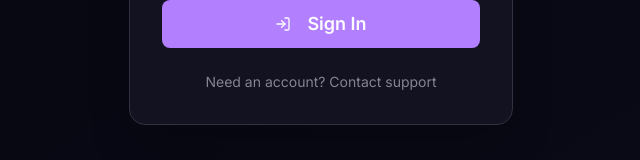
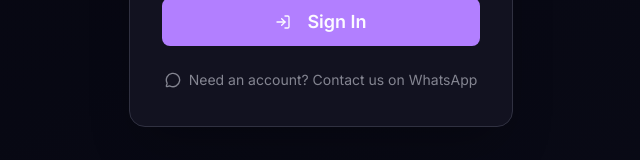
Before and after one commit to Sohaib-2/voice_cloner, a Next.js app: page /login in a window 1280 px wide. Shown: the part 508-668 px from the top of the page, without its empty margins (319-959 px from the left). Built offline with nearby package versions, Linux system fonts and the light colour scheme.

Commit message:
added wa number

```diff
--- a/app/login/page.tsx
+++ b/app/login/page.tsx
@@ -3,7 +3,7 @@
 import { useState } from "react";
 import { useRouter } from "next/navigation";
 import { Button } from "@/components/ui/button";
-import { Loader2, LogIn } from "lucide-react";
+import { Loader2, LogIn, MessageCircle } from "lucide-react";
 
 export default function LoginPage() {
   const router = useRouter();
@@ -117,8 +117,14 @@ export default function LoginPage() {
             </Button>
           </form>
 
-          <div className="mt-6 text-center text-sm text-muted-foreground">
-            Need an account? Contact support
+          <div className="mt-6 text-center">
+            <button
+              onClick={() => window.open('https://wa.me/447404409273?text=Hi,%20I%20need%20help%20with%20Voxxlyy%20account', '_blank')}
+              className="inline-flex items-center gap-2 text-sm text-muted-foreground hover:text-primary transition-colors"
+            >
+              <MessageCircle className="w-4 h-4" />
+              Need an account? Contact us on WhatsApp
+            </button>
           </div>
         </div>
       </div>
```
